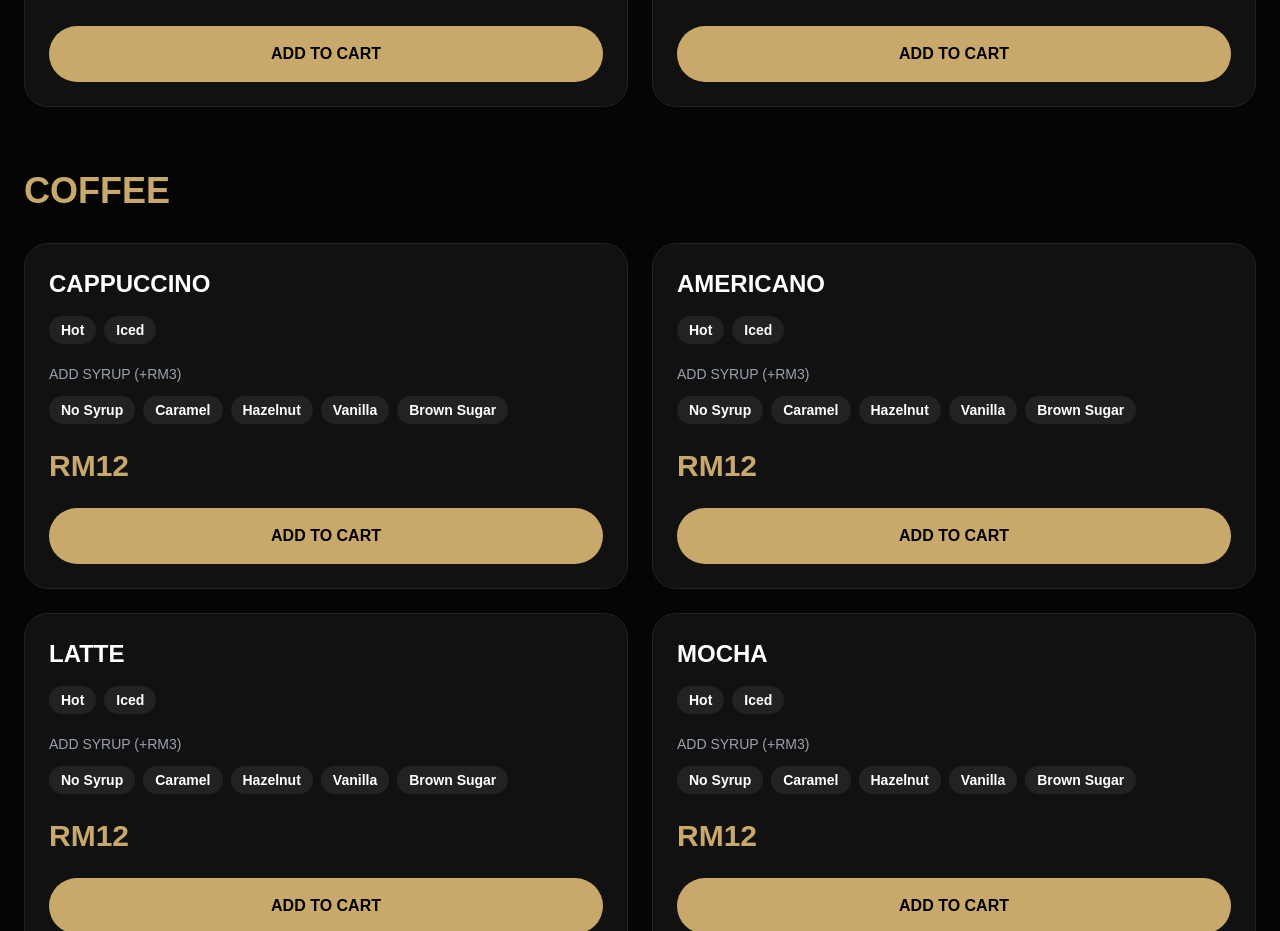
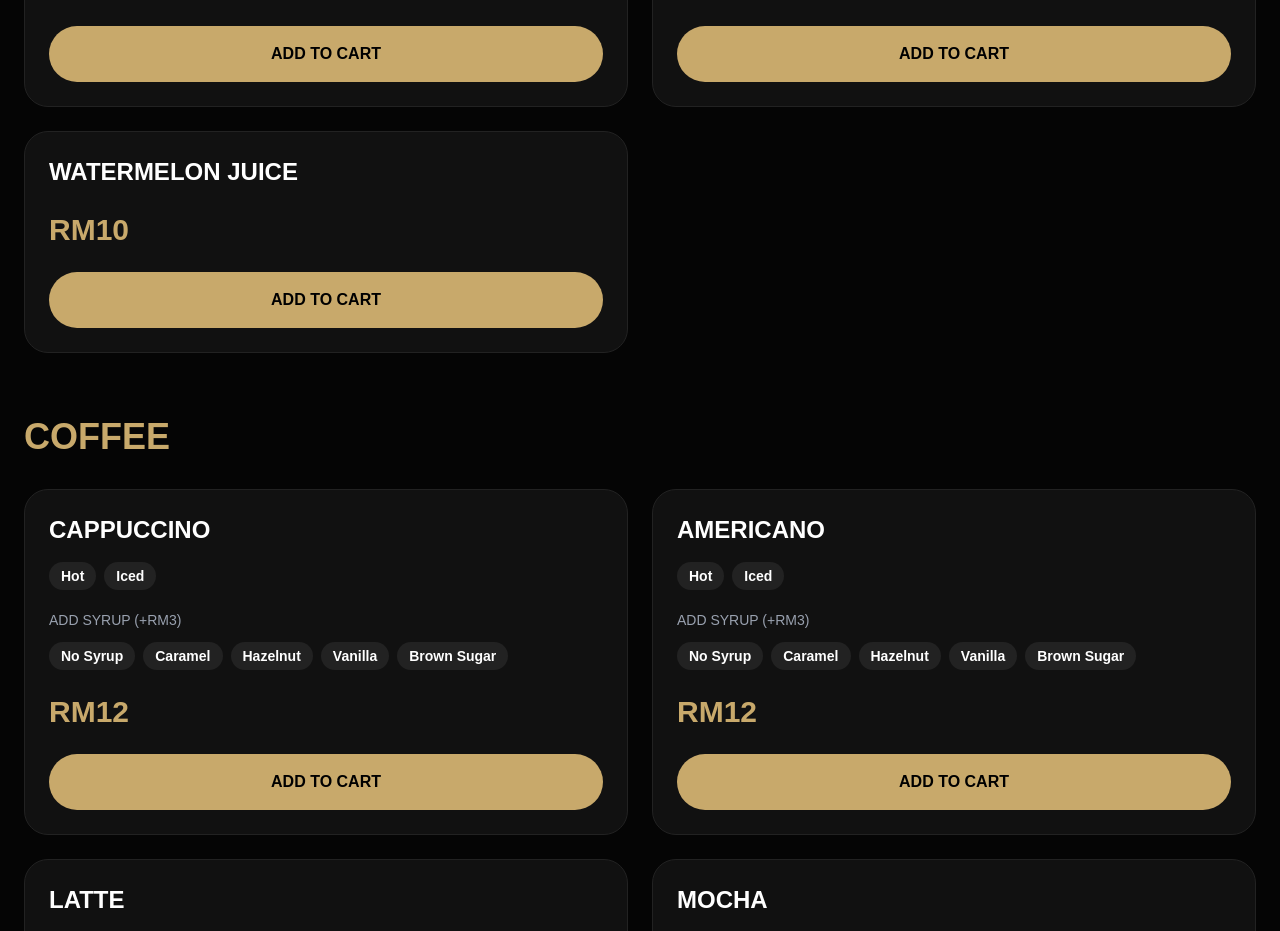
Before and after one commit to diveyaa16/mamasan-scorpion, a Next.js app: page / in a window 1280 px wide. Shown: the part 7380-8311 px from the top of the page. Built offline with nearby package versions, Linux system fonts and the light colour scheme.

Commit message:
fixed watermelon category

```diff
--- a/app/page.tsx
+++ b/app/page.tsx
@@ -59,7 +59,7 @@ const menuItems = [
 
   { id: 32, category: "Fresh Juices", name: "Orange Juice", price: 10 },
   { id: 33, category: "Fresh Juices", name: "Apple Juice", price: 10 },
-  { id: 34, category: "Fresh Juice", name: "Watermelon Juice", price: 10 },
+  { id: 34, category: "Fresh Juices", name: "Watermelon Juice", price: 10 },
 
   { id: 35, category: "Non-Coffee", name: "Milo", price: 12, type: ["Hot", "Iced"] },
   { id: 36, category: "Coffee", name: "Cappuccino", price: 12, type: ["Hot", "Iced"], syrup: true },
```
